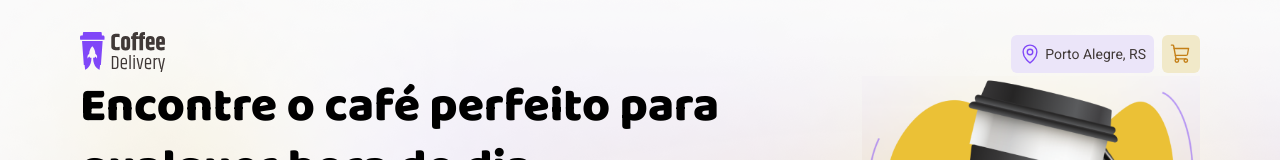
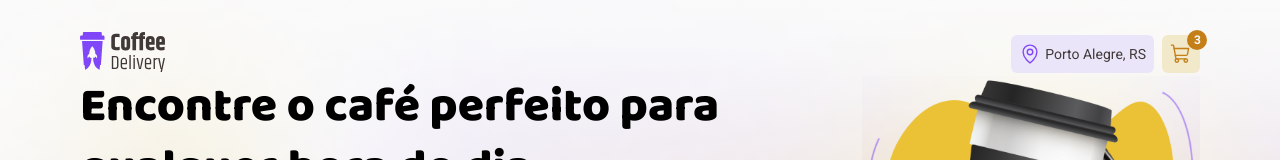
Before and after one commit to irailtonreis/ignite-coffee-delivery, a React (Vite) app: page / in a window 1280 px wide. Shown: the top 160 px of the page. Built offline with nearby package versions, Linux system fonts and the light colour scheme.

Commit message:
refactor: Carrinho - Adiciona quantidade no carrinho

```diff
--- a/src/components/Header/Header.tsx
+++ b/src/components/Header/Header.tsx
@@ -1,6 +1,6 @@
 import React from "react";
 
-import { HeaderContainer, Address } from "./styles";
+import { HeaderContainer, Address, StyledNavLink } from "./styles";
 import { NavLink } from "react-router-dom";
 import logoCoffeeDelivery from "../../assets/logo-coffe-delivery.svg";
 import { MapPin, ShoppingCart } from "phosphor-react";
@@ -17,9 +17,9 @@ const Header: React.FC = () => {
           <MapPin size={22} color="#8047F8" />
           <p>Porto Alegre, RS</p>
         </Address>
-        <NavLink to="/checkout">
+        <StyledNavLink to="/checkout" quantity={3}>
           <ShoppingCart  color="#C47F17" size={22}/>
-        </NavLink>
+        </StyledNavLink>
       </nav>
     </HeaderContainer>
   );
--- a/src/components/Header/styles.ts
+++ b/src/components/Header/styles.ts
@@ -1,4 +1,27 @@
 import styled from 'styled-components'
+import { NavLink } from "react-router-dom";
+
+export const StyledNavLink = styled(NavLink)<{ quantity?: number }>`
+    position: relative;
+    &::after{
+        content: '${(props) => props.quantity ? props.quantity : '0'}';
+        font-size: 0.75rem;
+        font-style: normal;
+        font-weight: 700;
+        letter-spacing: -0.72px;
+        background: ${(props) => props.theme['yellow-700']};
+        color: ${(props) => props.theme['white-100']};
+        position: absolute;
+        display: flex;
+        justify-content: center;
+        align-items: center;
+        top: -5px;
+        right: -7px;
+        width: 20px;
+        height: 20px;
+        border-radius: 50%;
+    }
+`;
 
 export const HeaderContainer = styled.header`
     display: flex;
@@ -15,6 +38,9 @@ export const HeaderContainer = styled.header`
             align-items: center;
             padding: 0.5rem;
             margin-left: 8px;
+
+
+
         }
     }
 `
--- a/src/pages/OrderConfirmed/syles.ts
+++ b/src/pages/OrderConfirmed/syles.ts
@@ -1,7 +1,5 @@
 import styled from "styled-components";
 import { devices } from "../../styles/global";
-import {} from "react";
-
 type DivProps = {
   color: string;
 };
```
